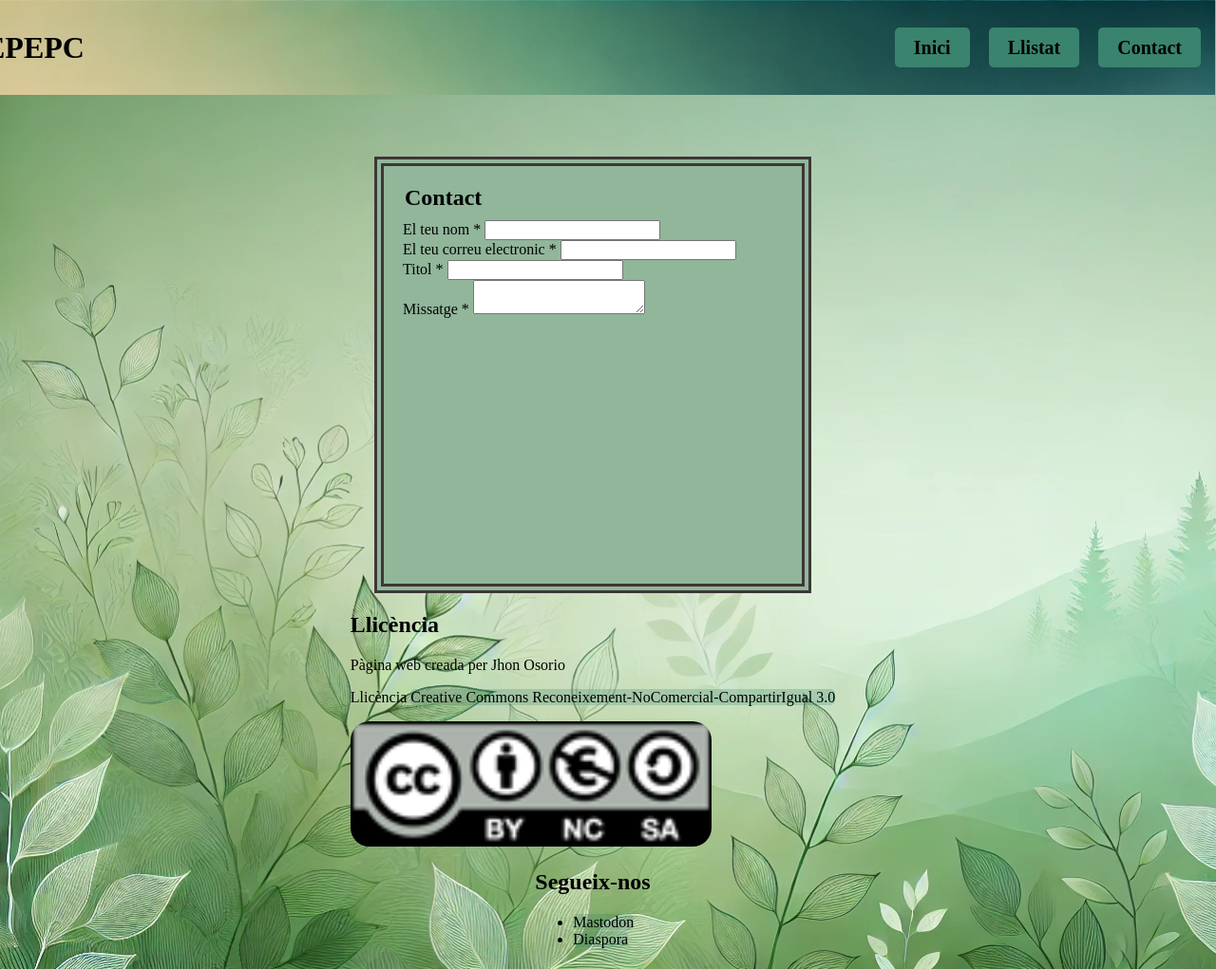
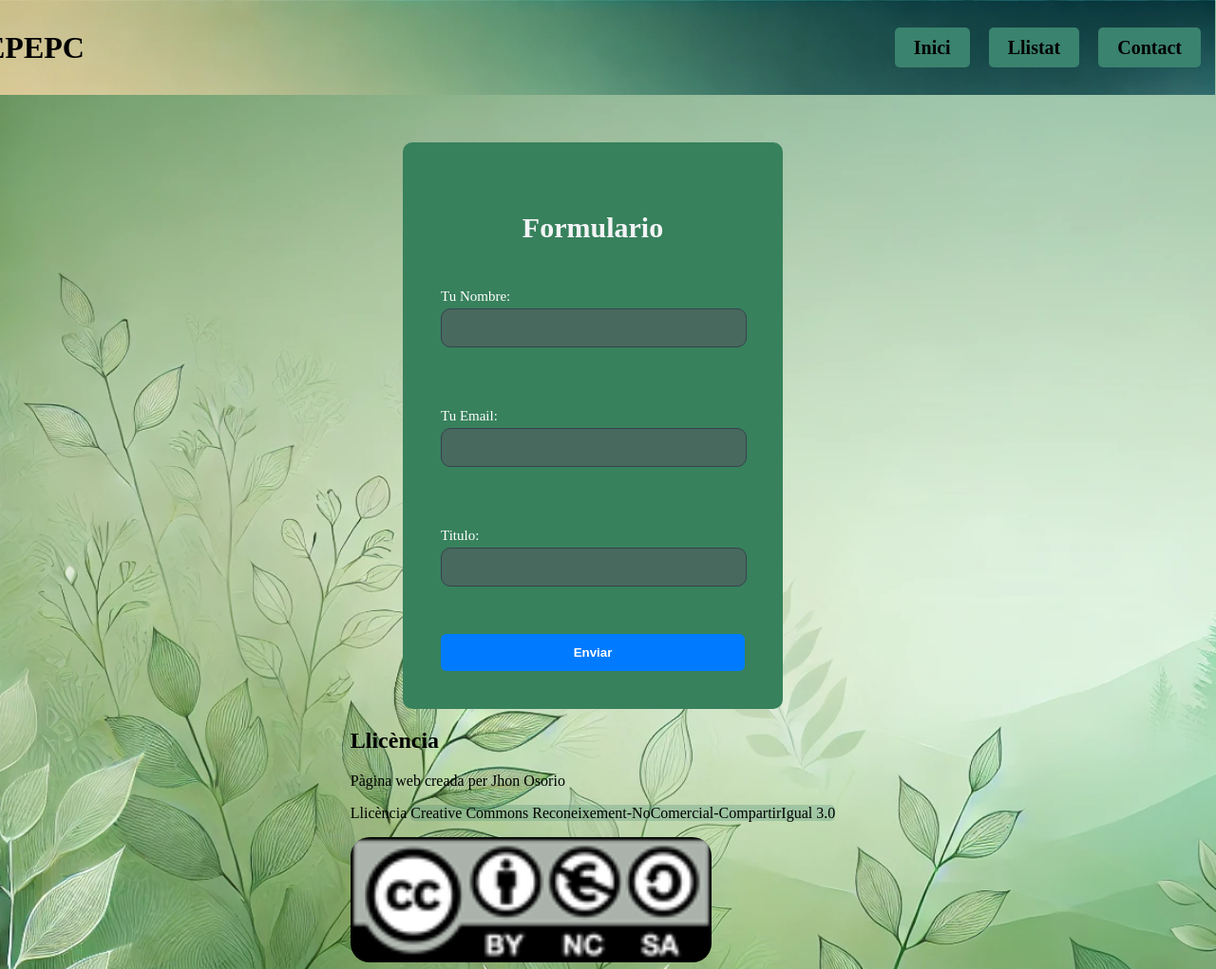
Before and after one commit to JhonOsorio29/css-EspeciesEnPeligro-Jhon, a plain HTML site: page contact.html in a window 1280 px wide. Shown: the top 1021 px of the page at 95% size. Drawn offline with Linux system fonts and the light colour scheme.

Commit message:
formulario con java

```diff
--- a/contact.html
+++ b/contact.html
@@ -4,7 +4,8 @@
     <meta charset="UTF-8">
     <meta name="viewport" content="width=device-width, initial-scale=1">
     <title>Especies</title>
-    <link rel="stylesheet" href="css/css_especies.css"/>
+    <link rel="stylesheet" href="./css/css_especies.css"/>
+    <link rel="stylesheet" href="./css/form_especies.css">
 
 </head>
 <body>
@@ -17,28 +18,30 @@
     </ul>
 </div>
 
-<form  class="form" action="" method="">
-    <legend id="form_legend">Contact</legend>
-    <div>
-        <label for="nom">El teu nom *</label>
-        <input type="text" name="name" id="name">
-    </div>
-    <div>
-        <label for="correu">El teu correu electronic *</label>
-        <input type="email" name="correu" id="correu">
-    </div>
-    <div>
-        <label for="titol">Titol *</label>
-        <input type="text" name="titol" id="titol">
-    </div>
-    <div>
-        <label for="mensaje">Missatge *</label>
-        <textarea name="textarea" id="textarea"></textarea>
-    </div>
+<div class="form-container">
+    <p class="title">Formulario</p>
+    <form id="formId" action="#" method="get">
+        <div class="input-group">
+        <label for="nom">Tu Nombre:</label><br>
+        <input type="text" id="nom" name="nom" ><br>
+        <span id="error-nom" class="error-message"></span><br><br>
+        </div>
 
+        <div class="input-group">
+        <label for="email">Tu Email:</label><br>
+        <input type="email" id="email" name="email" ><br>
+        <span id="error-email" class="error-message"></span><br><br>
+        </div>
 
-</form>
+        <div class="input-group">
+        <label for="titulo">Titulo:</label><br>
+        <input type="text" id="titulo" name="titulo" ><br>
+        <span id="error-tit" class="error-message"></span><br><br>
+        </div>
 
+        <input class="sign" type="submit" value="Enviar">
+    </form>
+</div>
 
 <div>
     <h2>Llicència</h2>
@@ -53,5 +56,8 @@
         <li><a href="caretta_caretta.html">Diaspora</a></li>
     </ul>
 </div>
+<script src="./js/form_especies.js" type="module"></script>
+
 </body>
+
 </html>
--- /dev/null
+++ b/css/form_especies.css
@@ -0,0 +1,64 @@
+.error-message {
+    color: red;
+}
+.error-box{
+    border: 2px red solid;
+}
+
+
+/* From Uiverse.io by Yaya12085 */
+.form-container {
+    width: 320px;
+    border-radius: 10px;
+    background-color: rgb(55, 129, 92);
+    padding: 40px;
+    color: rgba(243, 244, 246, 1);
+  }
+
+  .title {
+    text-align: center;
+    font-size: 30px;
+    line-height: 40px;
+    font-weight: bold;
+  }
+
+  #formId {
+    margin-top: 40px;
+  }
+
+  .input-group {
+    margin-top: 10px;
+    font-size: 15px;
+    line-height: 25px;
+  }
+
+  .input-group label {
+    color: rgb(255, 255, 255);
+    margin-bottom: 4px;
+  }
+
+  .input-group input {
+    width: 90%;
+    border-radius: 10px;
+    border: 1px solid rgba(55, 65, 81, 1);
+    outline: 0;
+    background-color: rgba(85, 88, 95, 0.582);
+    padding: 0.75rem 1rem;
+    color: rgba(243, 244, 246, 1);
+  }
+
+  .input-group input:focus {
+    border-color: rgba(167, 139, 250);
+  }
+
+  .sign {
+    display: block;
+    width: 100%;
+    background-color: rgb(0, 123, 255);
+    padding: 0.75rem;
+    text-align: center;
+    color: rgb(255, 255, 255);
+    border: none;
+    border-radius: 0.375rem;
+    font-weight: 600;
+  }
--- /dev/null
+++ b/js/form_especies.js
@@ -0,0 +1,54 @@
+let form = document.getElementById("formId");
+let submitForm = document.querySelector(".sign");
+form.addEventListener("submit", function(event){
+    validateDates(event);
+});
+submitForm.addEventListener("mouseenter", () => {
+    submitForm.style.backgroundColor = "#ff5733"; // Cambia el color al pasar el ratón
+
+});
+submitForm.addEventListener("mouseleave", () => {
+    submitForm.style.backgroundColor = "#007bff"; // Restaura el color original
+});
+;
+
+function validateDates(event){
+    event.preventDefault(); //<---- Evita el envío del formulario hasta que se hagan todas las validaciones
+    let validation = true;
+
+    const validateNom = /^[A-Za-z\s]+$/ //<--- Solo letras y espacios
+    document.querySelectorAll(".error-message").forEach(el => el.textContent = ""); //<--- Reinicia los mensajes de errores previos
+
+    let nomForm = document.getElementById("nom");
+    let mailForm = document.getElementById("email");
+    let titForm = document.getElementById("titulo");
+
+
+    if (!validateNom.test(nomForm.value)){
+        console.log("Error nombre")
+        validation = false;
+        nomForm.classList.add("error-box");
+        document.getElementById("error-nom").textContent="Por favor, ingresa un nombre válido.";
+    }else{
+        nomForm.classList.remove("error-box");
+    }
+
+    if (!mailForm.value){
+        validation = false;
+        document.getElementById("error-email").textContent="Por favor, ingresa una fecha de nacimiento válida.";
+
+    }
+    if (!validateNom.test(titForm.value)){
+        console.log("Error titulo")
+        validation = false;
+        titForm.classList.add("error-box");
+        document.getElementById("error-tit").textContent="Por favor, ingresa un titulo válido.";
+    }else{
+        nomForm.classList.remove("error-box");
+    }
+
+    if (validation) {
+        form.submit(); //<---- Evita el envío del formulario hasta que se hagan todas las validaciones
+        window.location.href = "http://127.0.0.1:5500/css-EspeciesEnPeligro-Jhon/index.html";
+    }
+}
```
